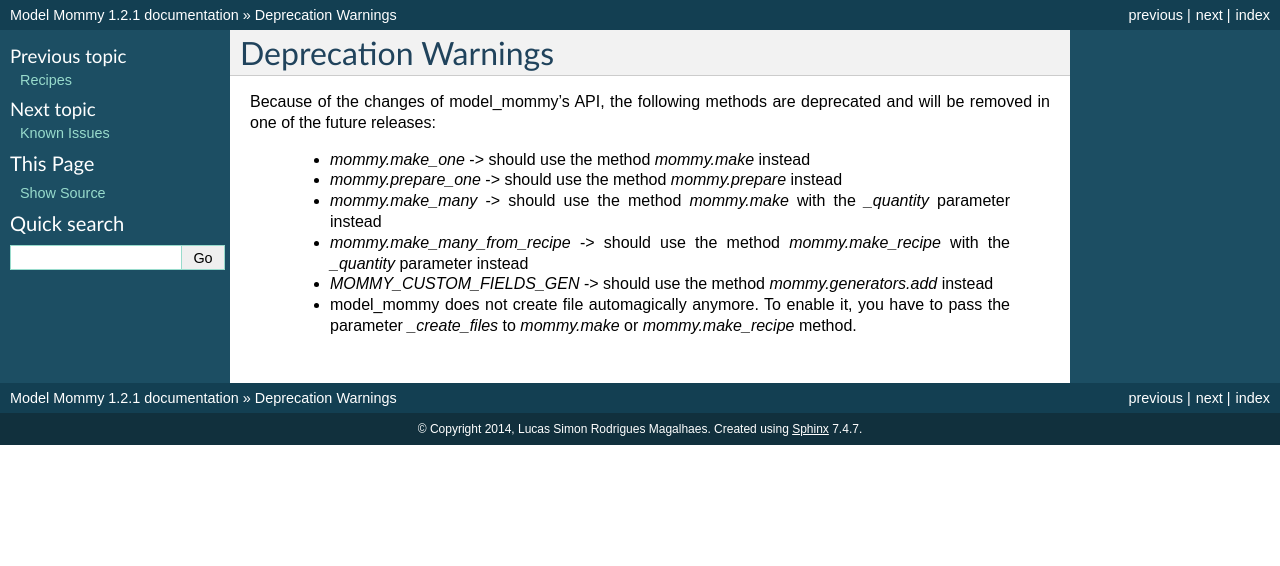
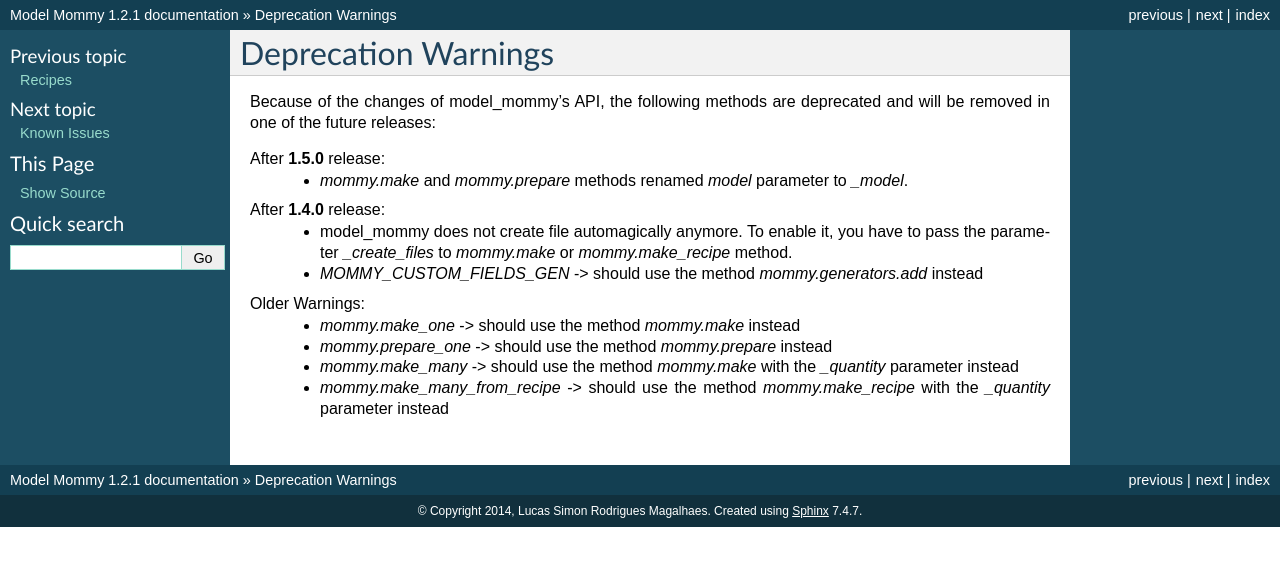
Before and after one commit to berinhard/model_mommy, a Sphinx documentation site: the page built from docs/source/deprecation_warnings.rst, in a window 1280 px wide. Shown: the top 566 px of the page. Built offline with Sphinx 7.4.7, drawn with Linux system fonts in a browser that asks for light colours.

Commit message:
Improve deprecation warnings

```diff
--- a/docs/source/deprecation_warnings.rst
+++ b/docs/source/deprecation_warnings.rst
@@ -3,9 +3,15 @@
 
 Because of the changes of model_mommy's API, the following methods are deprecated and will be removed in one of the future releases:
 
+After **1.5.0** release:
+  * `mommy.make` and `mommy.prepare` methods renamed `model` parameter to `_model`.
+
+After **1.4.0** release:
+  * model_mommy does not create file automagically anymore. To enable it, you have to pass the parameter `_create_files` to `mommy.make` or `mommy.make_recipe` method.
+  * `MOMMY_CUSTOM_FIELDS_GEN` -> should use the method `mommy.generators.add` instead
+
+Older Warnings:
   * `mommy.make_one` -> should use the method `mommy.make` instead
   * `mommy.prepare_one` -> should use the method `mommy.prepare` instead
   * `mommy.make_many` -> should use the method `mommy.make` with the `_quantity` parameter instead
   * `mommy.make_many_from_recipe` -> should use the method `mommy.make_recipe` with the `_quantity` parameter instead
-  * `MOMMY_CUSTOM_FIELDS_GEN` -> should use the method `mommy.generators.add` instead
-  * model_mommy does not create file automagically anymore. To enable it, you have to pass the parameter `_create_files` to `mommy.make` or `mommy.make_recipe` method.
```
